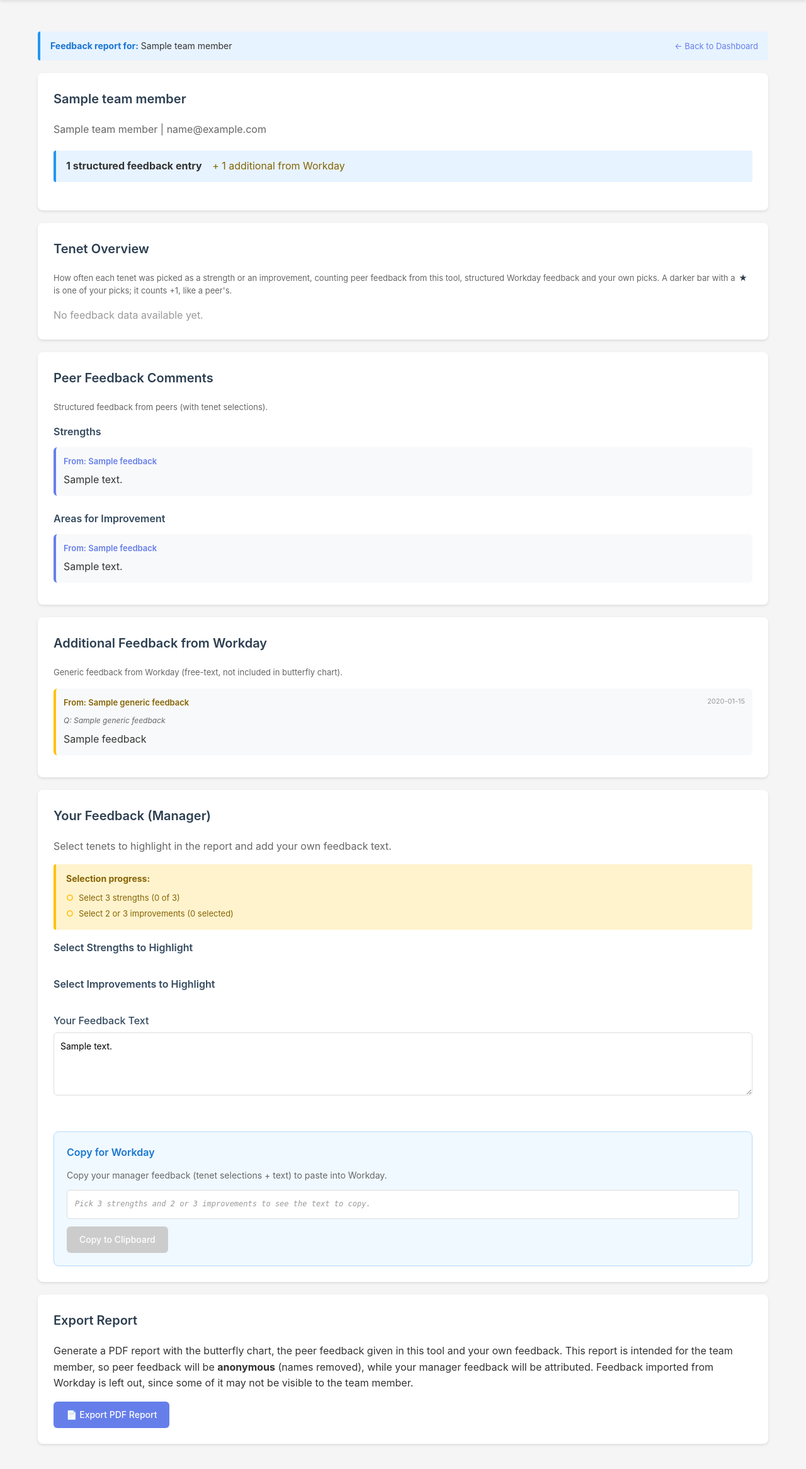
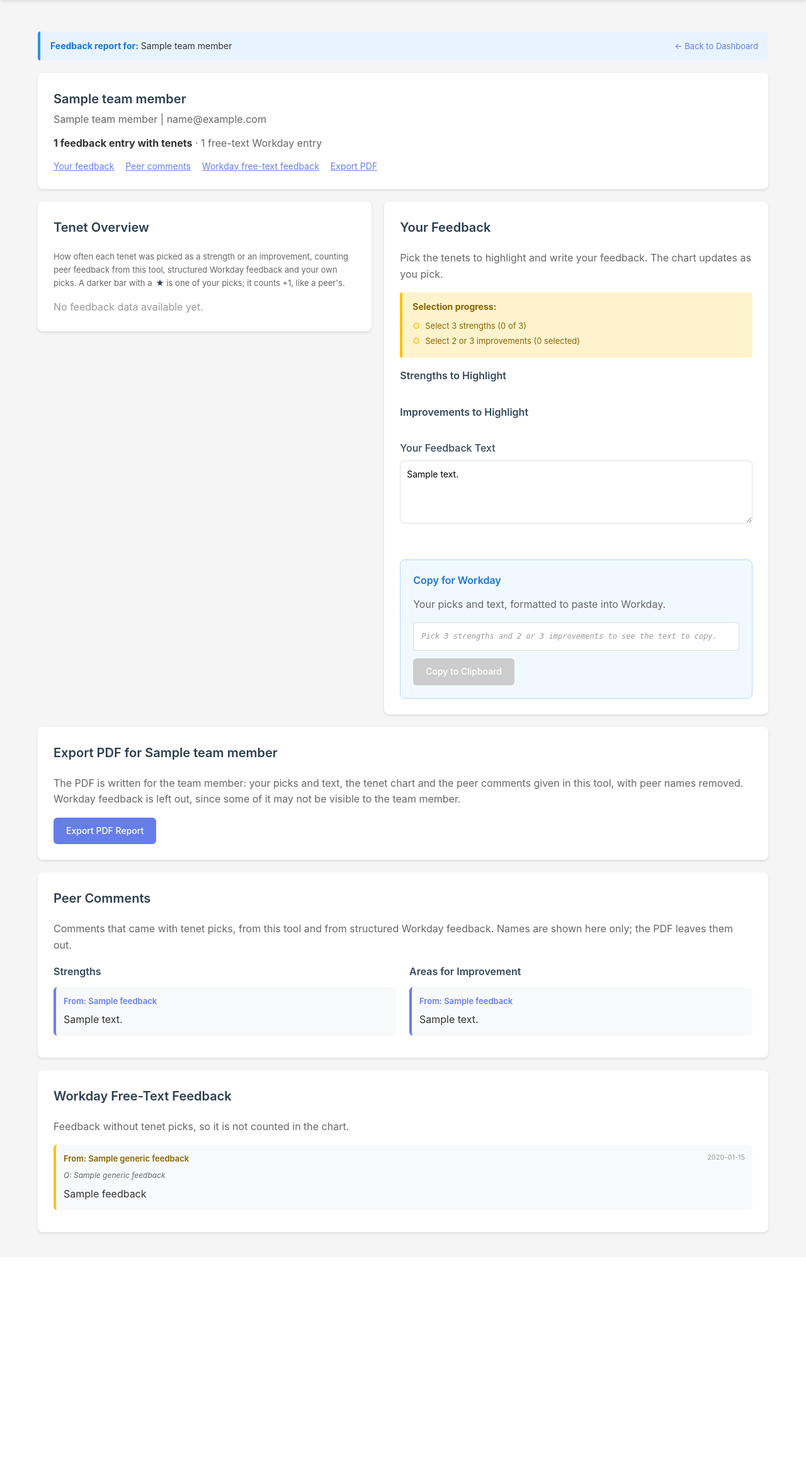
Before and after one commit to adereis/team-feedback-tool, a Flask app: template templates/report.html in a window 1280 px wide. Shown: the part 175-2507 px from the top of the page at 63% size. After the commit the page ends 2136 px from the top, so only its background shows below. Run offline with Flask 3, Linux system fonts and the light colour scheme; the template is opened without the code that fills it: most values are stand-ins (such as "Sample title", 1, 10 or a date in 2020).

Commit message:
Put the manager's work beside the report chart
The manager's picks, text and Copy for Workday sat below every peer
comment and the Workday free text, about 3,500px down for a typical
report, with the export card after that. The butterfly chart updates
as the manager picks tenets, but it was scrolled out of view while
they did.

The report page now reads:
- summary with counts and jump links to each section
- a two-column workspace: the chart, pinned while scrolling, beside
  "Your Feedback" (picker, text, copy)
- the PDF export card
- peer comments, strengths and improvements side by side
- Workday free-text feedback

Under 1000px the workspace stacks and the chart stops pinning. The
pinned chart stops below the sticky demo/hosted banner via a
--sticky-top variable that base.html raises when a banner is shown.
Header nav styles are now scoped to "header nav", so in-page link rows
do not inherit the white pill buttons. The comment markup loses its
inline styles in favor of page classes.

Co-Authored-By: Claude Opus 5.5 <noreply@anthropic.com>
Claude-Session: https://claude.ai/code/session_0147oeQbw6wt1tvpB1NdhADe

```diff
--- a/static/style.css
+++ b/static/style.css
@@ -41,6 +41,13 @@
 
     /* Role color for the manager workflow (home and demo cards) */
     --manager: #ff9800;
+
+    /* Where sticky panels stop: below the sticky mode banner when shown */
+    --sticky-top: 16px;
+}
+
+body.with-mode-banner {
+    --sticky-top: 70px;
 }
 
 * {
@@ -160,14 +167,14 @@ header h1 {
 }
 
 /* Flex, not inline links: wrapped rows of padded inline links overlap */
-nav {
+header nav {
     margin-top: 15px;
     display: flex;
     flex-wrap: wrap;
     gap: 8px 10px;
 }
 
-nav a {
+header nav a {
     color: white;
     text-decoration: none;
     padding: 8px 16px;
@@ -176,7 +183,7 @@ nav a {
     transition: background 0.3s;
 }
 
-nav a:hover, nav a.active {
+header nav a:hover, header nav a.active {
     background: rgba(255, 255, 255, 0.2);
 }
 
--- a/templates/base.html
+++ b/templates/base.html
@@ -145,7 +145,7 @@
     }
     </script>
 </head>
-<body>
+<body{% if demo_mode or hosted_mode %} class="with-mode-banner"{% endif %}>
     {% if demo_mode %}
     <!-- Sticky Demo Mode Banner -->
     <div class="mode-banner">
--- a/templates/report.html
+++ b/templates/report.html
@@ -5,12 +5,106 @@
 
 {% block extra_styles %}
 <style>
+    .report-summary h2 {
+        margin-bottom: 4px;
+    }
+
+    .report-counts {
+        margin: 12px 0;
+    }
+
+    .jump-links {
+        display: flex;
+        flex-wrap: wrap;
+        gap: 6px 18px;
+        font-size: 14px;
+    }
+
+    /* Chart beside the manager's picks, so each click shows its effect */
+    .report-workspace {
+        display: grid;
+        grid-template-columns: minmax(0, 1fr) minmax(0, 1.15fr);
+        gap: 0 20px;
+        align-items: start;
+    }
+
+    .report-chart {
+        position: sticky;
+        top: var(--sticky-top);
+        max-height: calc(100vh - var(--sticky-top) - 16px);
+        overflow-y: auto;
+    }
+
+    @media (max-width: 1000px) {
+        .report-workspace {
+            grid-template-columns: 1fr;
+        }
+
+        .report-chart {
+            position: static;
+            max-height: none;
+        }
+    }
+
+    .comment-columns {
+        display: grid;
+        grid-template-columns: 1fr 1fr;
+        gap: 0 20px;
+    }
+
+    @media (max-width: 800px) {
+        .comment-columns {
+            grid-template-columns: 1fr;
+        }
+    }
+
     .feedback-text-item {
         background: var(--surface-alt);
         padding: 12px;
         border-radius: 6px;
         margin-bottom: 10px;
         border-left: 4px solid var(--accent);
+    }
+
+    .feedback-text-item.workday-generic {
+        border-left-color: var(--warning);
+    }
+
+    .comment-from {
+        display: flex;
+        justify-content: space-between;
+        gap: 8px;
+        font-weight: 600;
+        color: var(--accent);
+        margin-bottom: 6px;
+        font-size: 13px;
+    }
+
+    .workday-generic .comment-from {
+        color: var(--warning-ink);
+    }
+
+    .comment-date {
+        font-weight: normal;
+        color: var(--subtle);
+        font-size: 11px;
+    }
+
+    .comment-question {
+        font-style: italic;
+        color: var(--muted);
+        font-size: 12px;
+        margin-bottom: 8px;
+    }
+
+    .source-badge {
+        background: var(--info-soft);
+        color: var(--info-ink);
+        padding: 2px 6px;
+        border-radius: 3px;
+        font-size: 11px;
+        font-weight: 600;
+        margin-left: 8px;
     }
 </style>
 {% endblock %}
@@ -23,102 +117,40 @@
     <a href="{{ url_for(views ~ '.manager_dashboard') }}">← Back to Dashboard</a>
 </div>
 
-<div class="card">
-
+<div class="card report-summary">
     <h2>{{ team_member.name }}</h2>
-    <p style="color: #666; margin-bottom: 20px;">
-        {{ team_member.job_title }} | {{ team_member.email }}
+    <p class="muted">
+        {{ team_member.job_title }}{% if team_member.email %} | {{ team_member.email }}{% endif %}
     </p>
-
-    <div class="info-box">
-        <strong>{{ feedbacks|length | plural('structured feedback entry', 'structured feedback entries') }}</strong>
+    <p class="report-counts">
+        <strong>{{ feedbacks|length | plural('feedback entry', 'feedback entries') }} with tenets</strong>
         {% if generic_feedbacks|length > 0 %}
-        <span style="margin-left: 12px; color: #856404;">+ {{ generic_feedbacks|length }} additional from Workday</span>
+        <span class="muted"> · {{ generic_feedbacks|length | plural('free-text Workday entry', 'free-text Workday entries') }}</span>
         {% endif %}
+    </p>
+    <div class="jump-links">
+        <a href="#your-feedback">Your feedback</a>
+        <a href="#peer-comments">Peer comments</a>
+        {% if generic_feedbacks|length > 0 %}<a href="#workday-feedback">Workday free-text feedback</a>{% endif %}
+        <a href="#export">Export PDF</a>
     </div>
 </div>
 
-<div class="card">
-    <h2>Tenet Overview</h2>
+<div class="report-workspace">
+    <section class="card report-chart" aria-labelledby="chartHeading">
+        <h2 id="chartHeading">Tenet Overview</h2>
         <p class="chart-legend">
             How often each tenet was picked as a strength or an improvement, counting peer feedback
             from this tool, structured Workday feedback and your own picks.
             A darker bar with a <span class="bf-star">★</span> is one of your picks; it counts +1, like a peer's.
         </p>
         <div id="butterflyChart"></div>
-</div>
+    </section>
 
-<div class="card">
-    <h2>Peer Feedback Comments</h2>
-    <p style="color: #666; font-size: 13px; margin-bottom: 16px;">
-        Structured feedback from peers (with tenet selections).
-    </p>
-
-    <h3>Strengths</h3>
-    {% if feedbacks|length == 0 %}
-    <p style="color: #999;">No structured feedback received yet.</p>
-    {% else %}
-    {% for fb in feedbacks %}
-    {% if fb.strengths_text %}
-    <div class="feedback-text-item">
-        <div style="font-weight: 600; color: #667eea; margin-bottom: 6px; font-size: 13px;">
-            From: {{ fb.from_name }}
-            {% if fb.source == 'workday_structured' %}
-            <span style="background: #e7f3ff; padding: 2px 6px; border-radius: 3px; font-size: 11px; margin-left: 8px;">Workday</span>
-            {% endif %}
-        </div>
-        <div class="user-text">{{ fb.strengths_text }}</div>
-    </div>
-    {% endif %}
-    {% endfor %}
-    {% endif %}
-
-    <h3 style="margin-top: 24px;">Areas for Improvement</h3>
-    {% for fb in feedbacks %}
-    {% if fb.improvements_text %}
-    <div class="feedback-text-item">
-        <div style="font-weight: 600; color: #667eea; margin-bottom: 6px; font-size: 13px;">
-            From: {{ fb.from_name }}
-            {% if fb.source == 'workday_structured' %}
-            <span style="background: #e7f3ff; padding: 2px 6px; border-radius: 3px; font-size: 11px; margin-left: 8px;">Workday</span>
-            {% endif %}
-        </div>
-        <div class="user-text">{{ fb.improvements_text }}</div>
-    </div>
-    {% endif %}
-    {% endfor %}
-</div>
-
-{% if generic_feedbacks|length > 0 %}
-<div class="card">
-    <h2>Additional Feedback from Workday</h2>
-    <p style="color: #666; font-size: 13px; margin-bottom: 16px;">
-        Generic feedback from Workday (free-text, not included in butterfly chart).
-    </p>
-
-    {% for fb in generic_feedbacks %}
-    <div class="feedback-text-item" style="border-left-color: #ffc107;">
-        <div style="display: flex; justify-content: space-between; align-items: flex-start; margin-bottom: 8px;">
-            <div style="font-weight: 600; color: #856404; font-size: 13px;">From: {{ fb.from_name }}</div>
-            <div style="font-size: 11px; color: #999;">
-                {% if fb.date %}{{ fb.date[:10] }}{% endif %}
-            </div>
-        </div>
-        {% if fb.question %}
-        <div style="font-style: italic; color: #666; font-size: 12px; margin-bottom: 8px;">
-            Q: {{ fb.question[:100] }}{% if fb.question|length > 100 %}...{% endif %}
-        </div>
-        {% endif %}
-        <div class="user-text">{{ fb.feedback }}</div>
-    </div>
-    {% endfor %}
-</div>
-{% endif %}
-
-<div class="card">
-    <h2>Your Feedback (Manager)</h2>
-    <p style="margin-bottom: 16px; color: #666;">
-        Select tenets to highlight in the report and add your own feedback text.
+    <section class="card" id="your-feedback">
+        <h2>Your Feedback</h2>
+        <p class="intro">
+            Pick the tenets to highlight and write your feedback. The chart updates as you pick.
         </p>
 
         <div id="feedbackChecklist" class="feedback-checklist">
@@ -129,42 +161,93 @@
             </ul>
         </div>
 
-    <h3>Select Strengths to Highlight</h3>
+        <h3>Strengths to Highlight</h3>
         <div id="managerStrengthsSelector" class="tenet-selector"></div>
 
-    <h3>Select Improvements to Highlight</h3>
+        <h3>Improvements to Highlight</h3>
         <div id="managerImprovementsSelector" class="tenet-selector"></div>
 
         <div class="form-group">
-        <label>Your Feedback Text</label>
+            <label for="managerFeedbackText">Your Feedback Text</label>
             <textarea id="managerFeedbackText" placeholder="Write your feedback for this team member...">{{ manager_feedback.feedback_text if manager_feedback else '' }}</textarea>
             <span id="saveIndicator" class="save-indicator">✓ Saved</span>
         </div>
 
-    <!-- Copy for Workday Section -->
         <div class="copy-section">
             <h3>Copy for Workday</h3>
-        <p style="margin-bottom: 12px; color: #666; font-size: 14px;">
-            Copy your manager feedback (tenet selections + text) to paste into Workday.
-        </p>
+            <p class="intro">Your picks and text, formatted to paste into Workday.</p>
             <div class="copy-preview" id="managerCopyPreview">
                 <em class="empty-note">Pick 3 strengths and 2 or 3 improvements to see the text to copy.</em>
             </div>
             <button class="btn" id="managerCopyBtn" onclick="copyManagerFeedback()" disabled>Copy to Clipboard</button>
             <span class="inline-status ok" id="managerCopySuccess" hidden>✓ Copied!</span>
         </div>
+    </section>
 </div>
 
-<div class="card">
-    <h2>Export Report</h2>
-    <p style="margin-bottom: 16px;">
-        Generate a PDF report with the butterfly chart, the peer feedback given in this tool and your own feedback.
-        This report is intended for the team member, so peer feedback will be <strong>anonymous</strong> (names removed),
-        while your manager feedback will be attributed. Feedback imported from Workday is left out, since some of it
-        may not be visible to the team member.
+<section class="card" id="export">
+    <h2>Export PDF for {{ team_member.name }}</h2>
+    <p class="intro">
+        The PDF is written for the team member: your picks and text, the tenet chart and the peer
+        comments given in this tool, with peer names removed. Workday feedback is left out,
+        since some of it may not be visible to the team member.
     </p>
-    <button onclick="exportPDF()" class="btn">📄 Export PDF Report</button>
+    <button onclick="exportPDF()" class="btn">Export PDF Report</button>
+</section>
+
+<section class="card" id="peer-comments">
+    <h2>Peer Comments</h2>
+    <p class="intro">
+        Comments that came with tenet picks, from this tool and from structured Workday feedback.
+        Names are shown here only; the PDF leaves them out.
+    </p>
+
+    {% macro comment(fb, text) %}
+    <div class="feedback-text-item">
+        <div class="comment-from">
+            <span>From: {{ fb.from_name }}{% if fb.source == 'workday_structured' %}<span class="source-badge">Workday</span>{% endif %}</span>
         </div>
+        <div class="user-text">{{ text }}</div>
+    </div>
+    {% endmacro %}
+
+    <div class="comment-columns">
+        <div>
+            <h3>Strengths</h3>
+            {% set strengths = feedbacks | selectattr('strengths_text') | list %}
+            {% for fb in strengths %}{{ comment(fb, fb.strengths_text) }}{% endfor %}
+            {% if not strengths %}<p class="empty-note">No strength comments yet.</p>{% endif %}
+        </div>
+        <div>
+            <h3>Areas for Improvement</h3>
+            {% set improvements = feedbacks | selectattr('improvements_text') | list %}
+            {% for fb in improvements %}{{ comment(fb, fb.improvements_text) }}{% endfor %}
+            {% if not improvements %}<p class="empty-note">No improvement comments yet.</p>{% endif %}
+        </div>
+    </div>
+</section>
+
+{% if generic_feedbacks|length > 0 %}
+<section class="card" id="workday-feedback">
+    <h2>Workday Free-Text Feedback</h2>
+    <p class="intro">Feedback without tenet picks, so it is not counted in the chart.</p>
+
+    {% for fb in generic_feedbacks %}
+    <div class="feedback-text-item workday-generic">
+        <div class="comment-from">
+            <span>From: {{ fb.from_name }}</span>
+            {% if fb.date %}<span class="comment-date">{{ fb.date[:10] }}</span>{% endif %}
+        </div>
+        {% if fb.question %}
+        <div class="comment-question">
+            Q: {{ fb.question[:100] }}{% if fb.question|length > 100 %}...{% endif %}
+        </div>
+        {% endif %}
+        <div class="user-text">{{ fb.feedback }}</div>
+    </div>
+    {% endfor %}
+</section>
+{% endif %}
 
 {% endblock %}
 
```
Also changed, not shown: tests/test_pages.py (+15 -0 lines). Lines whose indentation alone changed are shown as unchanged.
